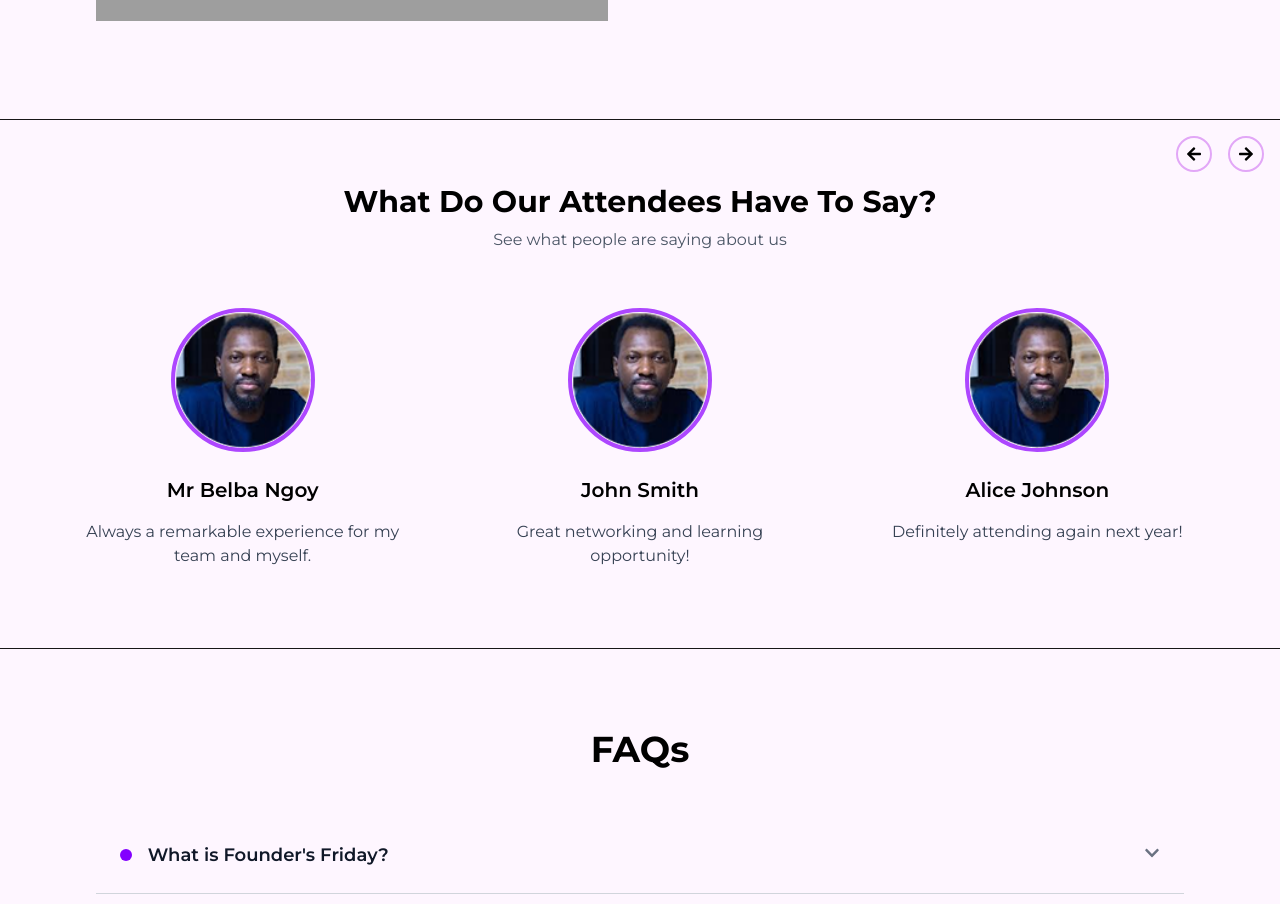
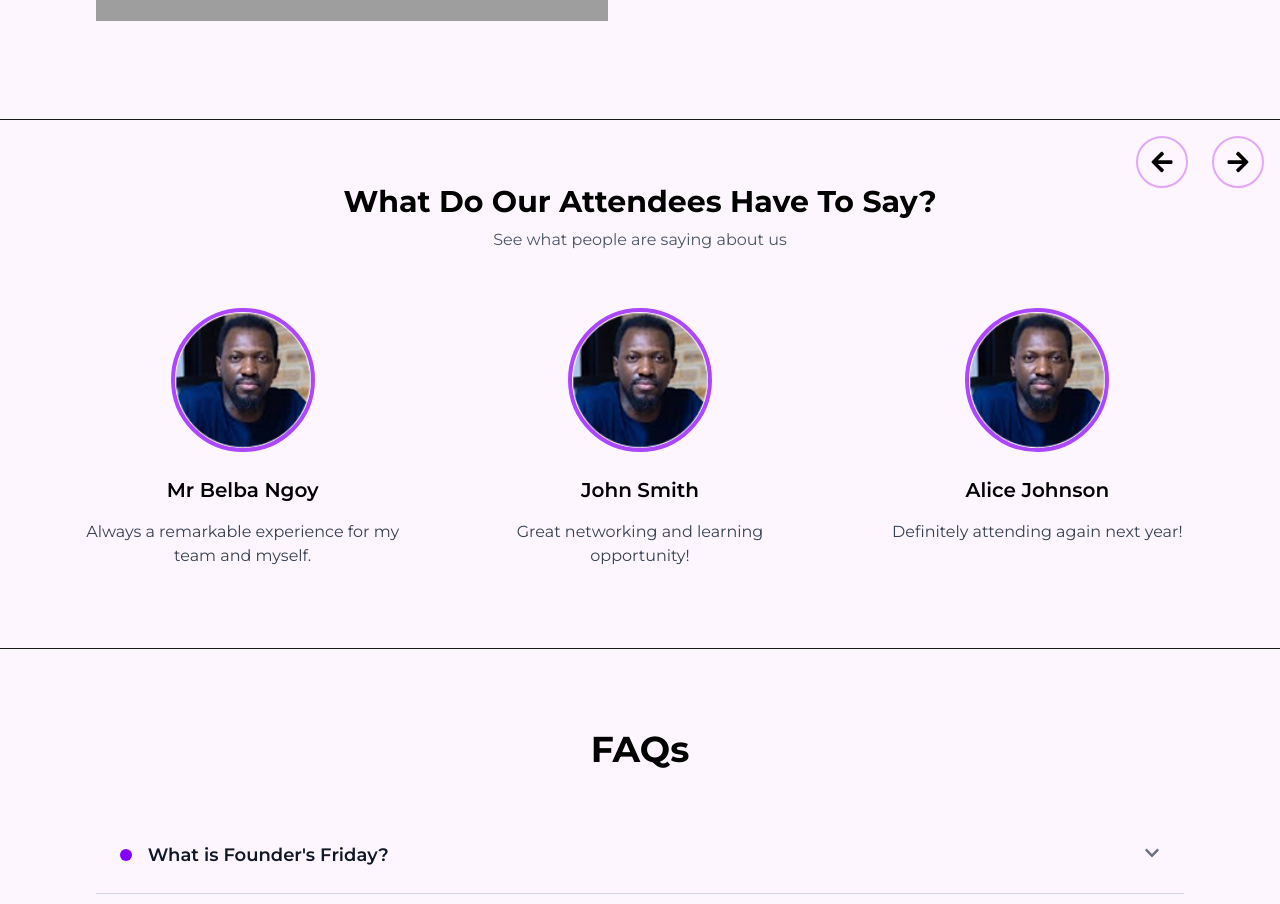
Before and after one commit to binumarcodes/Belsoft-Task, a Next.js app: page / in a window 1280 px wide. Shown: the part 3540-4444 px from the top of the page. Built offline with nearby package versions, Linux system fonts and the light colour scheme; grey boxes are pictures that could not be loaded.

Commit message:
Added Montserrat font

```diff
--- a/src/components/TestimonialsSection.tsx
+++ b/src/components/TestimonialsSection.tsx
@@ -1,6 +1,6 @@
 "use client";
 
-import { useEffect, useRef } from "react";
+import { useEffect, useRef, useState } from "react";
 import { FaArrowRight, FaArrowLeft } from "react-icons/fa";
 import gsap from "gsap";
 import { ScrollTrigger } from "gsap/ScrollTrigger";
@@ -26,10 +26,37 @@ const testimonials = [
     text: "Definitely attending again next year!",
     avatar: AvatarImg,
   },
+  {
+    name: "Fatima Musa",
+    text: "I met so many amazing people here!",
+    avatar: AvatarImg,
+  },
+  {
+    name: "Daniel Obi",
+    text: "The speakers were insightful and motivating.",
+    avatar: AvatarImg,
+  },
 ];
 
 export default function AttendeeTestimonials() {
-  const sectionRef = useRef<HTMLDivElement>(null);
+  const sectionRef = useRef(null);
+  const [startIndex, setStartIndex] = useState(0);
+  const visibleCount = 3;
+
+  const handleNext = () => {
+    setStartIndex((prev) => (prev + visibleCount) % testimonials.length);
+  };
+
+  const handlePrev = () => {
+    setStartIndex((prev) =>
+      (prev - visibleCount + testimonials.length) % testimonials.length
+    );
+  };
+
+  const visibleTestimonials = testimonials.slice(
+    startIndex,
+    startIndex + visibleCount
+  );
 
   useEffect(() => {
     const ctx = gsap.context(() => {
@@ -52,7 +79,7 @@ export default function AttendeeTestimonials() {
     }, sectionRef);
 
     return () => ctx.revert();
-  }, []);
+  }, [startIndex]);
 
   return (
     <section
@@ -69,17 +96,23 @@ export default function AttendeeTestimonials() {
           </p>
         </div>
 
-        <div className="flex justify-center gap-4 mb-8 sm:absolute sm:top-4 sm:right-4">
-          <button className="p-2 border-2 border-[#E2A7F7] rounded-full hover:bg-gray-300 transition">
-            <FaArrowLeft className="text-black" size={16} />
+        <div className="flex justify-center gap-6 mb-8 sm:absolute sm:top-4 sm:right-4">
+          <button
+            onClick={handlePrev}
+            className="p-3 border-2 border-[#E2A7F7] rounded-full hover:bg-gray-300 transition"
+          >
+            <FaArrowLeft className="text-black" size={24} />
           </button>
-          <button className="p-2 border-2 border-[#E2A7F7] rounded-full hover:bg-gray-300 transition">
-            <FaArrowRight className="text-black" size={16} />
+          <button
+            onClick={handleNext}
+            className="p-3 border-2 border-[#E2A7F7] rounded-full hover:bg-gray-300 transition"
+          >
+            <FaArrowRight className="text-black" size={24} />
           </button>
         </div>
 
         <div className="grid grid-cols-1 sm:grid-cols-2 lg:grid-cols-3 gap-10">
-          {testimonials.map((user, index) => (
+          {visibleTestimonials.map((user, index) => (
             <div key={index} className="testimonial-card text-center p-4">
               <div className="w-32 h-32 sm:w-36 sm:h-36 rounded-full border-4 border-purple-500 mx-auto mb-6 overflow-hidden">
                 <Image
```
